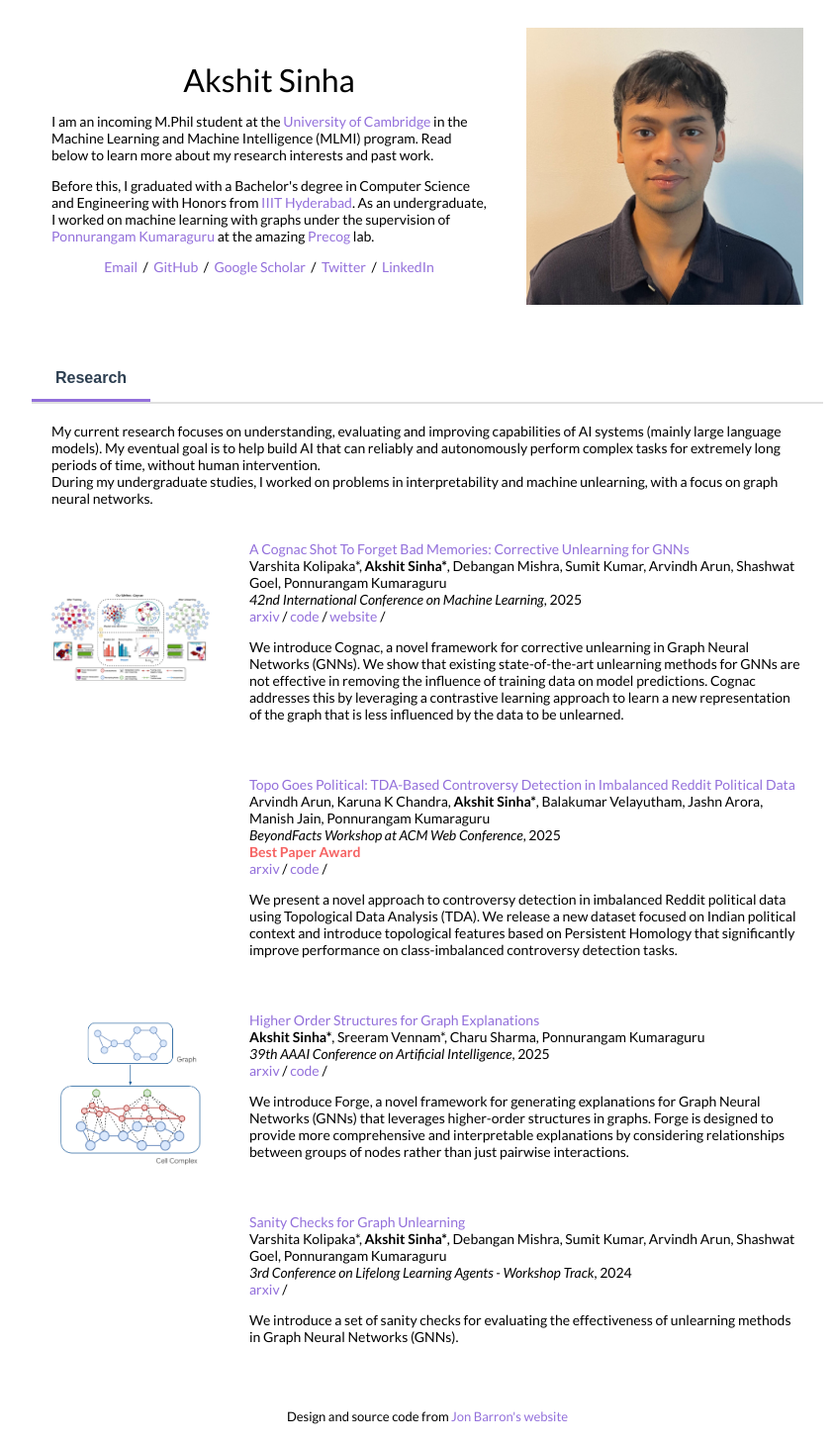
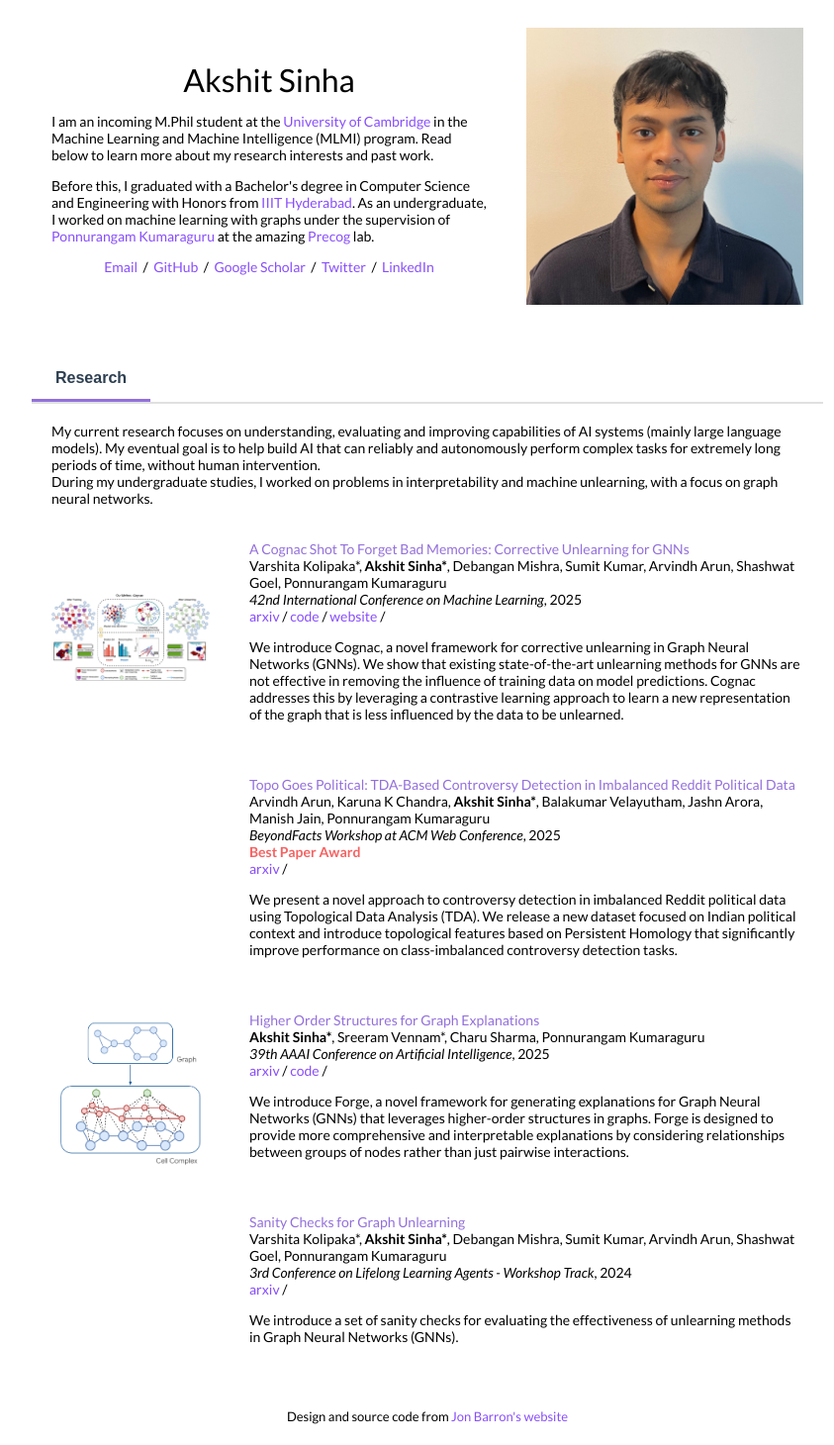
Before and after one commit to viciousAegis/viciousAegis.github.io, a Jekyll site: the page built from _posts/2025-07-01-cognac.md, in a window 1280 px wide. Shown: the whole page at 99% size, without its empty margins (208-1051 px from the left). Built offline with Jekyll 4.4.1, drawn with Linux system fonts in a browser that asks for light colours.

Commit message:
Remove code link from post metadata and update link color for consistency

```diff
--- a/style.scss
+++ b/style.scss
@@ -13,7 +13,7 @@
 /* BASE RULES */
 /**************/
 a {
-  color: #9370db;
+  color: #884ffa;
   text-decoration: none;
 }
 
```
Also changed, not shown: _posts/2025-03-01-topo.md (+0 -1 lines).
